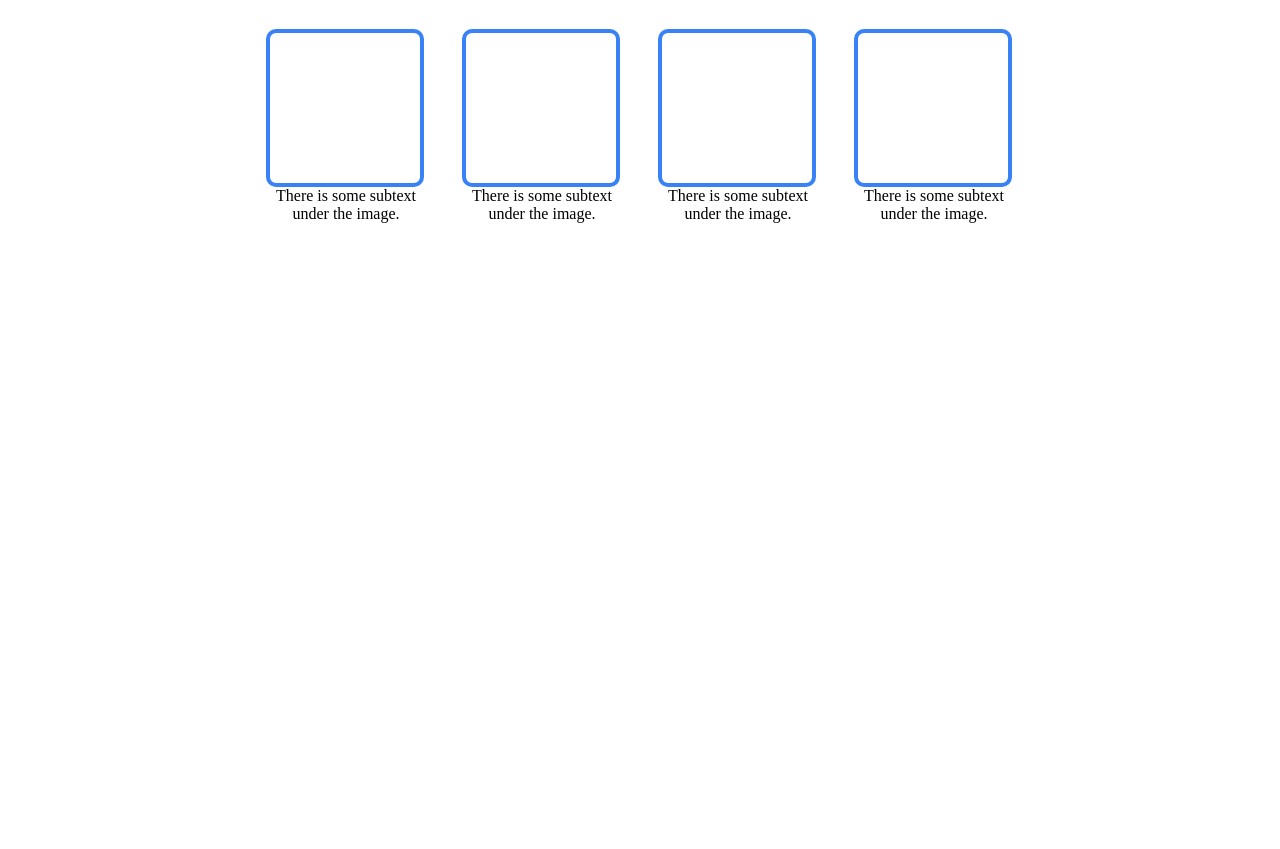
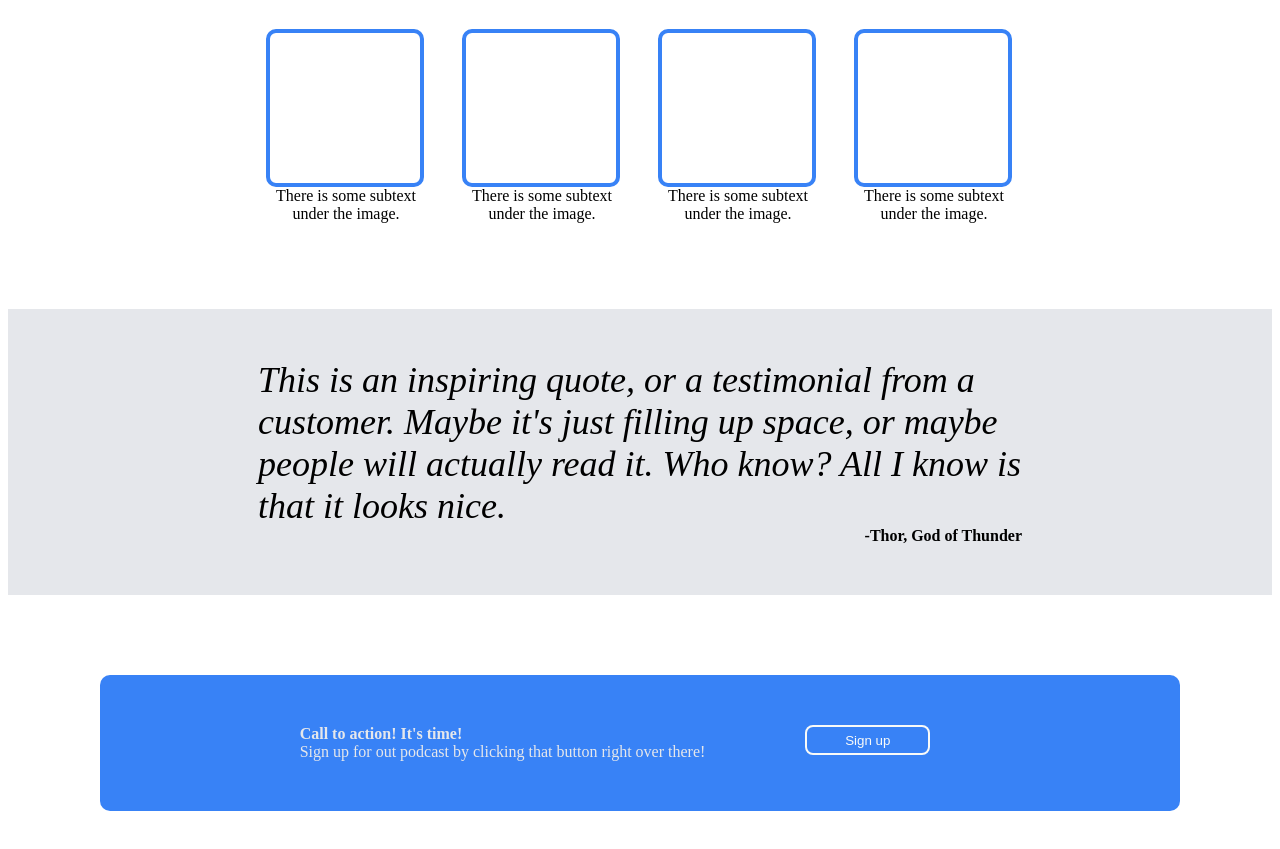
Before and after one commit to VaricelaZoster/LandingPage, a plain HTML site: page index.html in a window 1280 px wide. Shown: the part 543-1392 px from the top of the page. Before the commit the page ends 800 px from the top, so only its background shows below. Drawn offline with Linux system fonts and the light colour scheme.

Commit message:
Added sign up container and button

```diff
--- a/index.html
+++ b/index.html
@@ -66,5 +66,31 @@
                 </div>
                 There is some subtext under the image.
             </div>
+        </div>
+        <div class="cont5">
+            <div class="tt1">
+                This is an inspiring quote, or a testimonial from a customer. Maybe it's just filling up space, or maybe people will actually read it. Who know? All I know is that it looks nice.
+            </div>
+            <div class="tt2">
+                -Thor, God of Thunder
+            </div>
+        </div>
+        <div class="cont6">
+            <div class="boo">
+                <div class="left2">
+                    <div class="topper">
+                        Call to action! It's time!
+                    </div>
+                    <div class="bottomer">
+                        Sign up for out podcast by clicking that button right over there!
+                    </div>
+                </div>
+                <div class="right2">
+                    <div class="loo">
+                        <button type = "button" class="button1">Sign up</button>
+                    </div>
+                </div>
+            </div>
+        </div>
     </body>
 </html>
--- a/index1.css
+++ b/index1.css
@@ -113,6 +113,7 @@ img{
     gap: 36px;
     flex: 1 1 0%;
     flex-wrap: wrap;
+    padding-bottom: 80px;
 }
 .item1{
     display: flex;
@@ -127,3 +128,49 @@ img{
     height: 200px;
     text-align: center;
 }
+.cont5{
+    background-color: #E5E7EB;
+    padding: 50px 250px 50px 250px;
+}
+.tt1{
+    font-size: 36px;
+    font-style: italic;
+}
+.tt2{
+    display: flex;
+    font-weight: 800;
+    justify-content: end;
+}
+.cont6{
+    display: flex;
+    justify-content: center;
+    padding-top: 80px;
+    padding-bottom: 80px;
+}
+.boo{
+    display: flex;
+    background-color: #3882F6;
+    justify-content: space-between;
+    padding: 50px 250px 50px 200px;
+    border-radius: 10px;
+    gap: 100px;
+}
+.left2 , .right2{
+    justify-content: space-between;
+
+}
+.topper{
+    display: flex;
+    flex-direction: column;
+    flex-wrap: wrap;
+    color: #E5E7EB;
+    font-weight: 700;
+    justify-content: left;
+    padding-bottom: 0px;
+}
+.bottomer{
+    color: #E5E7EB;
+}
+.button1{
+    border: 2px solid #F9FAF8;
+}
```
